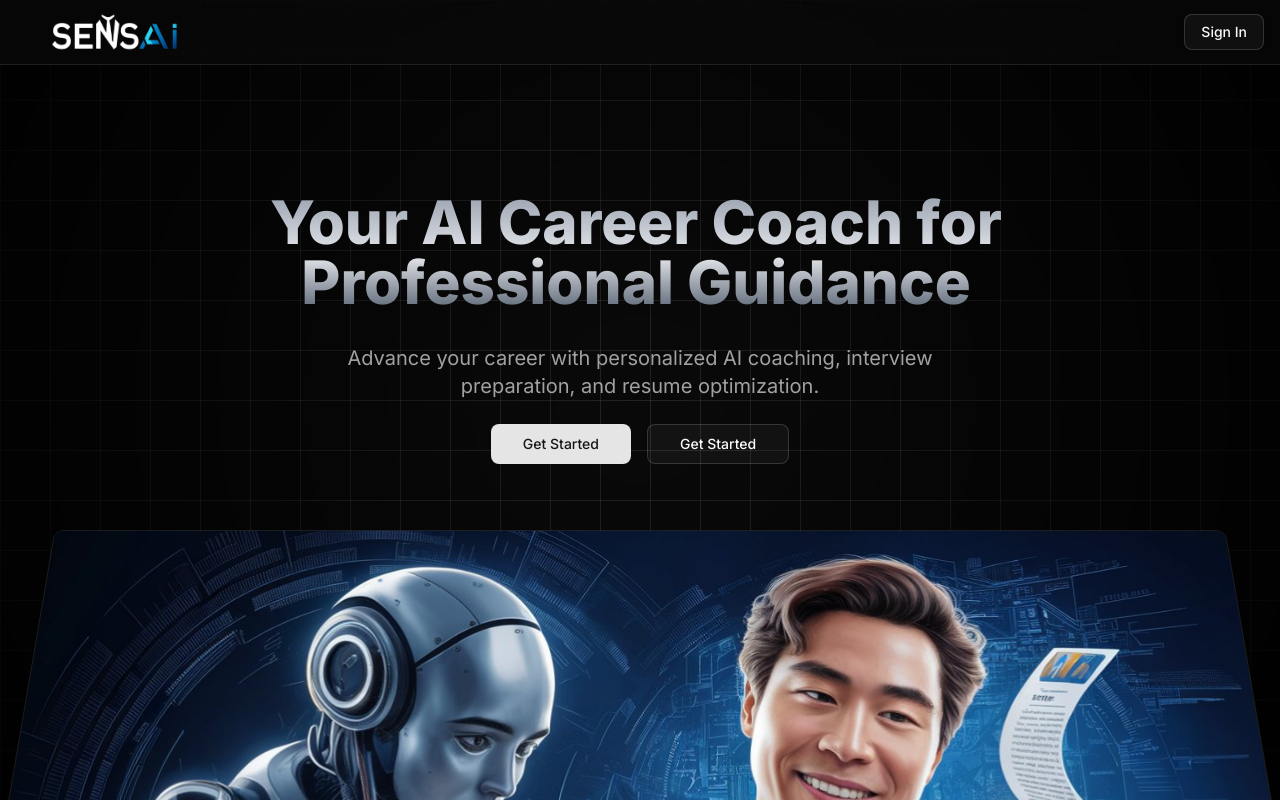
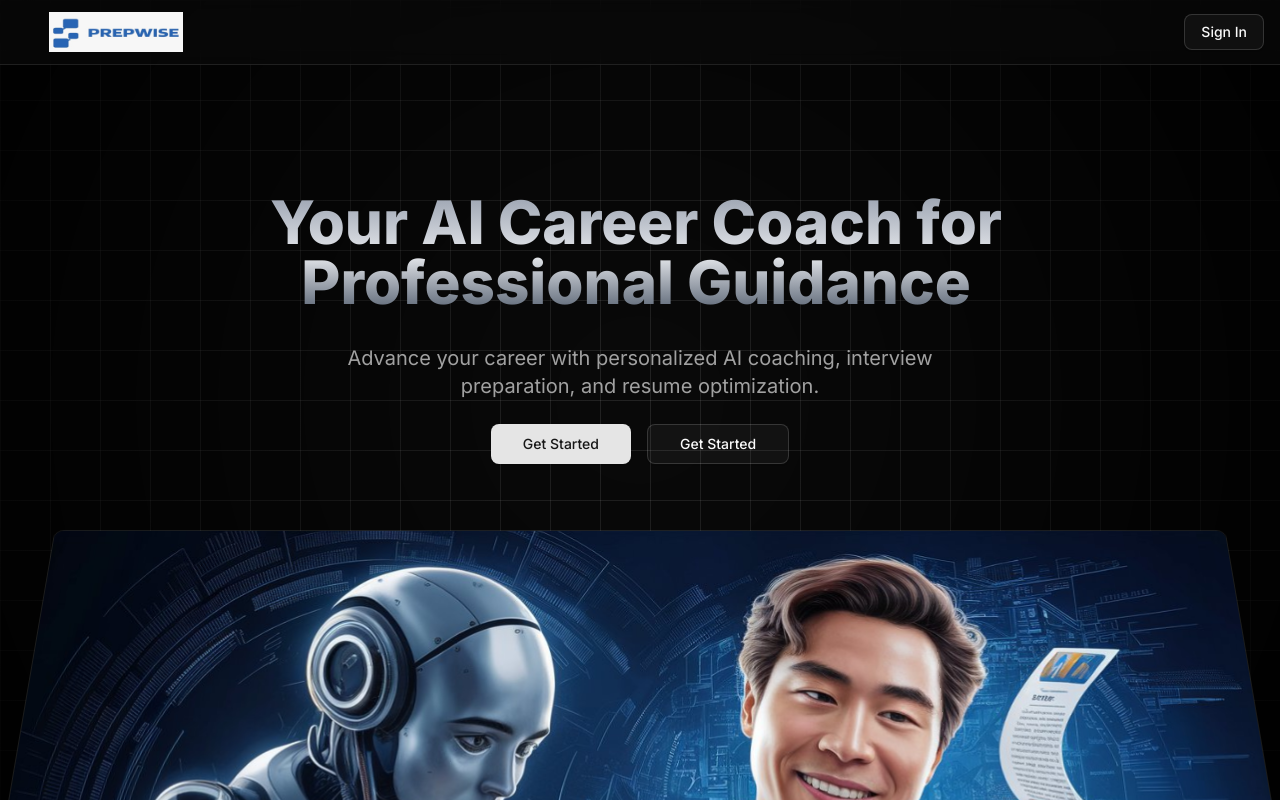
Before and after one commit to abuhurayraniloy/prepwise, a Next.js app: page / in a window 1280 px wide. Shown: the top 800 px of the page. Built offline with nearby package versions, Linux system fonts and the light colour scheme; no server answers.

Commit message:
fix: logo

```diff
--- a/components/header.jsx
+++ b/components/header.jsx
@@ -14,7 +14,7 @@ const Header = async() => {
     <header className="fixed top-0 w-full border-b bg-background/80 backdrop-blur-md z-50 supports-[backdrop-filter]:bg-background/60">
         <nav className="container mx-auto px-4 h-16 flex items-center justify-between">
             <Link href='/'>
-                <Image src='/logo.png' alt='PrepWise logo' width={200} height={60}
+                <Image src='/logo3.jpg' alt='PrepWise logo' width={200} height={60}
                 className="h-12 py-1 width-auto object-contain"
             />
             </Link>
```
Also changed, not shown: public/logo3.jpg (added).
